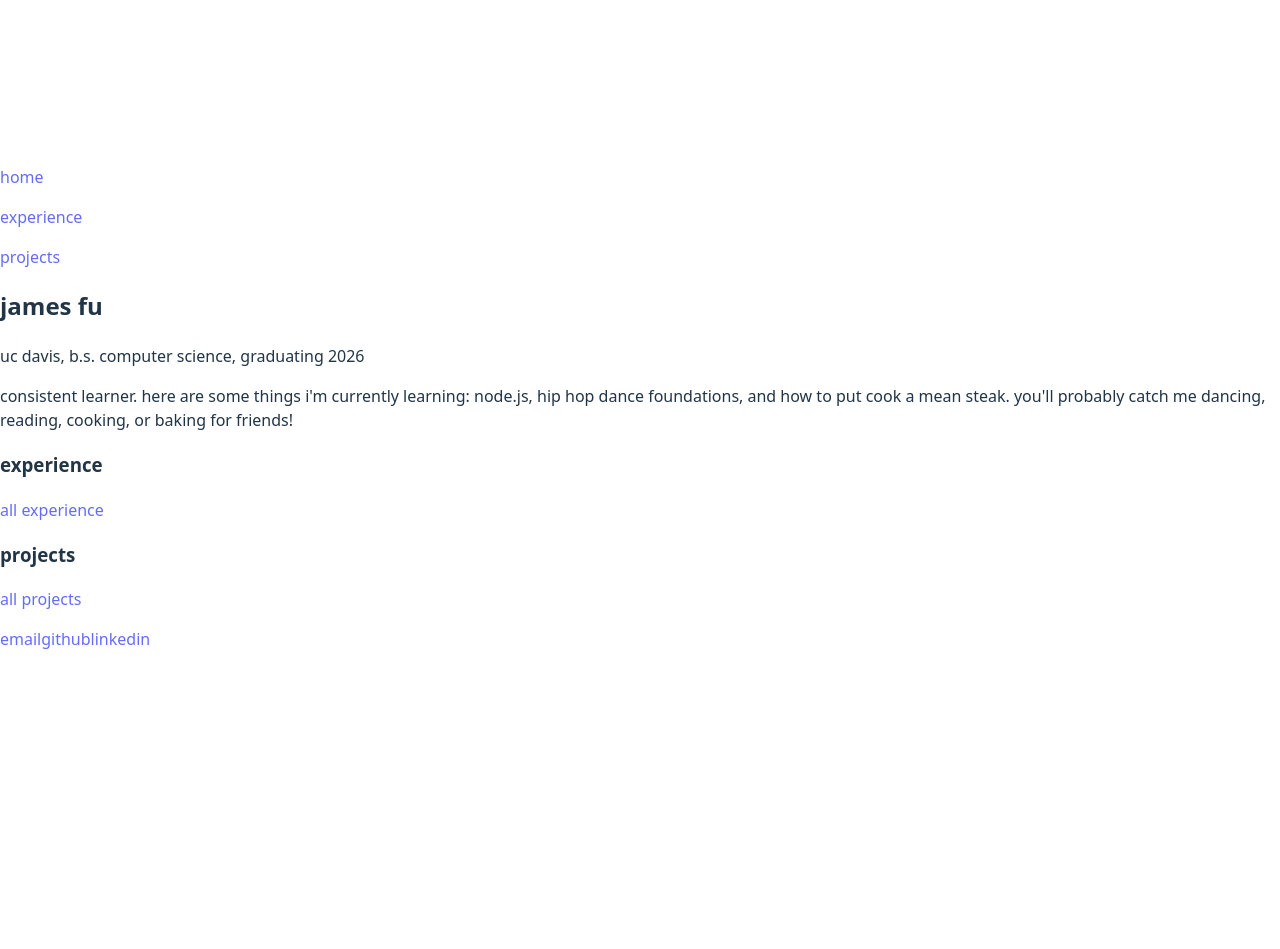
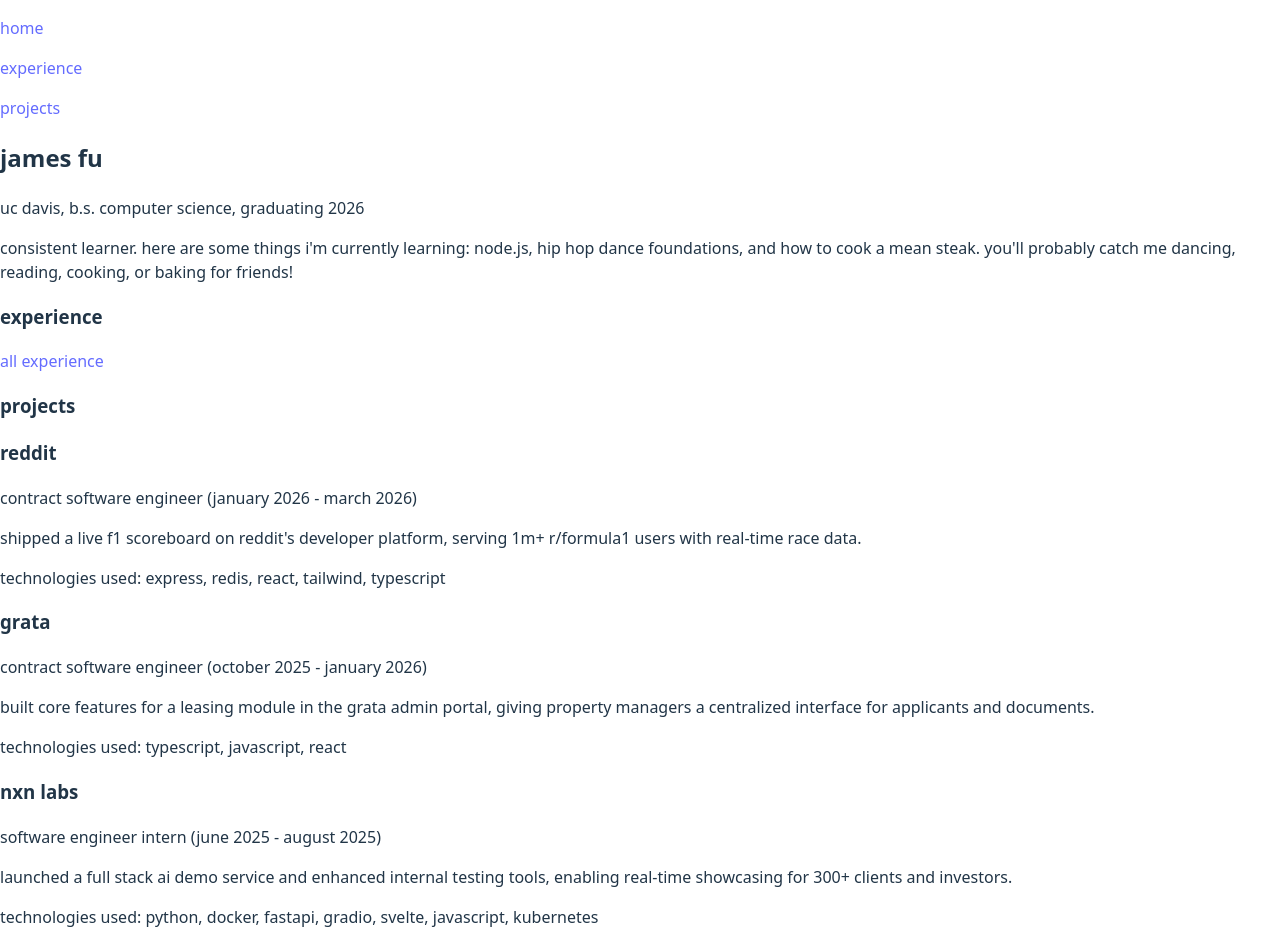
Before and after one commit to jame824/portfolio, a React (Vite) app: page / in a window 1280 px wide. Shown: the top 949 px of the page. Before the commit the page ends 800 px from the top, so only its background shows below. Built offline with nearby package versions, Linux system fonts and the light colour scheme.

Commit message:
feat: experience on homepage from json

```diff
--- /dev/null
+++ b/src/data/experience.json
@@ -0,0 +1,68 @@
+[
+  {
+    "company": "Reddit",
+    "role": "Contract Software Engineer",
+    "start": "January 2026",
+    "end": "March 2026",
+    "tech": ["Express", "Redis", "React", "Tailwind", "TypeScript"],
+    "summary": "Shipped a live F1 scoreboard on Reddit's Developer Platform, serving 1M+ r/formula1 users with real-time race data.",
+    "bullets": [
+      "Developing a live F1 scoreboard for Reddit's Developer Platform, designed to serve 1M+ r/formula1 users, with data from the SportRadar API",
+      "Reduced integration risk by building an Express mock API with Redis caching and pub/sub to simulate race data flows and validate the full pipeline before live data was available, accelerating backend development",
+      "Enabled accurate scoreboard rendering by creating React Hooks to pull from realtime data channel and consolidating raw SportRadar API payloads into structured, frontend-ready data shapes"
+    ]
+  },
+  {
+    "company": "Grata",
+    "role": "Contract Software Engineer",
+    "start": "October 2025",
+    "end": "January 2026",
+    "tech": ["TypeScript", "JavaScript", "React"],
+    "link": "https://codelabdavis.medium.com/grata-98a6e09322f8",
+    "summary": "Built core features for a Leasing Module in the Grata Admin Portal, giving property managers a centralized interface for applicants and documents.",
+    "bullets": [
+      "Allowed property managers to manage applicants, documents, and leasing from a centralized interface by building core features for a new Leasing Module within the Grata Admin Portal",
+      "Streamlined leasing record navigation and usability, reducing manual workflow for management teams, by creating and implementing reusable React components and data-driven UI patterns (real-time search, filtering, pagination)"
+    ]
+  },
+  {
+    "company": "NXN Labs",
+    "role": "Software Engineer Intern",
+    "start": "June 2025",
+    "end": "August 2025",
+    "tech": ["Python", "Docker", "FastAPI", "Gradio", "Svelte", "JavaScript", "Kubernetes"],
+    "link": "https://github.com/nxnai/Voost",
+    "summary": "Launched a full stack AI demo service and enhanced internal testing tools, enabling real-time showcasing for 300+ clients and investors.",
+    "bullets": [
+      "Enhanced internal testing platform by refactoring and adding functionality to UI and test cases using Gradio and Svelte, enabling more robust model experimentation for the engineering team in Scrum",
+      "Launched full stack AI demo service as company's first product in 6+ months, enabling real-time showcasing for over 300 potential clients and investors",
+      "Enabled demo service by splitting AI pipeline into microservices, deployed with a thoroughly tested REST API, Docker for consistency, and Kubernetes to provide fault tolerance and provision resources"
+    ]
+  },
+  {
+    "company": "USC Information Sciences Institute",
+    "role": "AI Intern",
+    "start": "May 2023",
+    "end": "August 2023",
+    "tech": ["TensorFlow", "scikit-learn", "Transformers", "PyTorch", "Pandas", "NumPy", "NLTK"],
+    "link": "https://reu.isi.edu/accomplishments/2023/fu.pdf",
+    "summary": "Improved hate speech prediction accuracy by 433% and built large-scale social media data pipelines for AI-driven radicalization research.",
+    "bullets": [
+      "Advanced hate speech prediction accuracy by 433% by developing AI model with TensorFlow, scikit-learn, and Transformers, opening up early intervention into radicalization",
+      "Enabled efficient large-scale social media data collection by building a pipeline to process 100,000+ Reddit user activity, providing cleaned and structured datasets for AI model training",
+      "Revealed real-time radicalization patterns following major political events by building sentiment visualization tools, surfacing emotional trends across social media data"
+    ]
+  },
+  {
+    "company": "TECH-Nique, Inc.",
+    "role": "Software Engineer Intern",
+    "start": "June 2022",
+    "end": "August 2022",
+    "tech": ["Django", "Python", "Power BI"],
+    "summary": "Developed a Django web app connecting underrepresented groups with mental health resources and built data systems for a local nonprofit.",
+    "bullets": [
+      "Connected underrepresented groups with essential mental health resources by developing Django web application",
+      "Provided insight into improving educational outcomes in underserved communities by delivering evidence-based data collection system using Power BI to local nonprofit"
+    ]
+  }
+]
--- a/src/pages/Home.jsx
+++ b/src/pages/Home.jsx
@@ -1,5 +1,6 @@
 import React from 'react';
 import { Link } from 'react-router-dom';
+import experiences from '../data/experience.json';
 
 const Home = () => {
   return (
@@ -11,7 +12,7 @@ const Home = () => {
 
         <p>
           consistent learner. here are some things i'm currently learning:
-          node.js, hip hop dance foundations, and how to put cook a mean steak.
+          node.js, hip hop dance foundations, and how to cook a mean steak.
           you'll probably catch me dancing, reading, cooking, or baking for
           friends!
         </p>
@@ -26,6 +27,17 @@ const Home = () => {
 
       <div>
         <h3>projects</h3>
+        {experiences.slice(0, 3).map((experience) => (
+          <div key={experience.company}>
+            <h3>{experience.company.toLowerCase()}</h3>
+            <p>
+              {experience.role.toLowerCase()} ({experience.start.toLowerCase()}{' '}
+              - {experience.end.toLowerCase()})
+            </p>
+            <p>{experience.summary.toLowerCase()}</p>
+            <p>technologies used: {experience.tech.join(', ').toLowerCase()}</p>
+          </div>
+        ))}
         <Link to="/projects">
           <p>all projects</p>
         </Link>
```
Also changed, not shown: src/components/ExperienceItem.jsx (added, +7 -0 lines).
